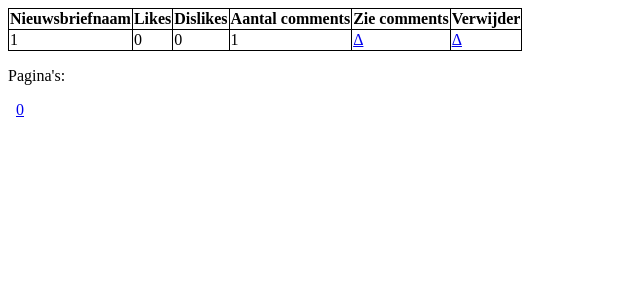
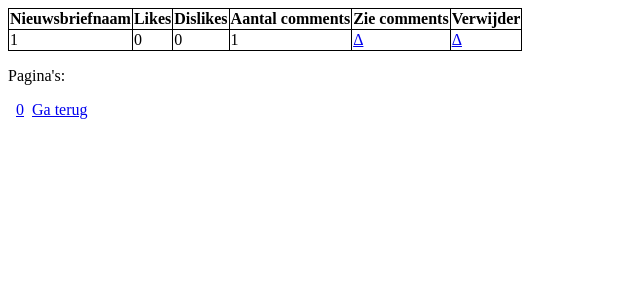
Before and after one commit to JefvanBentem/Nieuwsfeedback.nl, a PHP site: page /resultaten.php in a window 1280 px wide. Shown: the top 300 px of the page, without its empty margins (0-640 px from the left). Run offline with PHP 8.4, Linux system fonts and the light colour scheme; the visitor is signed in with stand-in values (Sample User, id 1); tables that the repository leaves empty or names only in its code hold one stand-in row (values such as "Sample post").

Commit message:
Ga terug knop

```diff
--- a/maaknieuwsbrief.php
+++ b/maaknieuwsbrief.php
@@ -37,6 +37,7 @@ if (!isset($_SESSION["ingelogd"])) {
       <p><?php
       echo $output;
       ?></p>
+      <p><a href="adminpanel.php">Ga terug</a></p>
     </section>
   </body>
 </html>
--- a/resultaten.php
+++ b/resultaten.php
@@ -85,6 +85,7 @@ if (!isset($_SESSION["ingelogd"])) {
       echo "</div>";
     }
     ?>
+    <p><a href="adminpanel.php">Ga terug</a></p>
     </section>
   </body>
 </html>
--- a/ziecomments.php
+++ b/ziecomments.php
@@ -66,6 +66,7 @@ if (!isset($_SESSION["ingelogd"])) {
         echo "</div>";
       }
       ?>
+      <p><a href="resultaten.php">Ga terug</a></p>
     </section>
   </body>
 </html>
```
